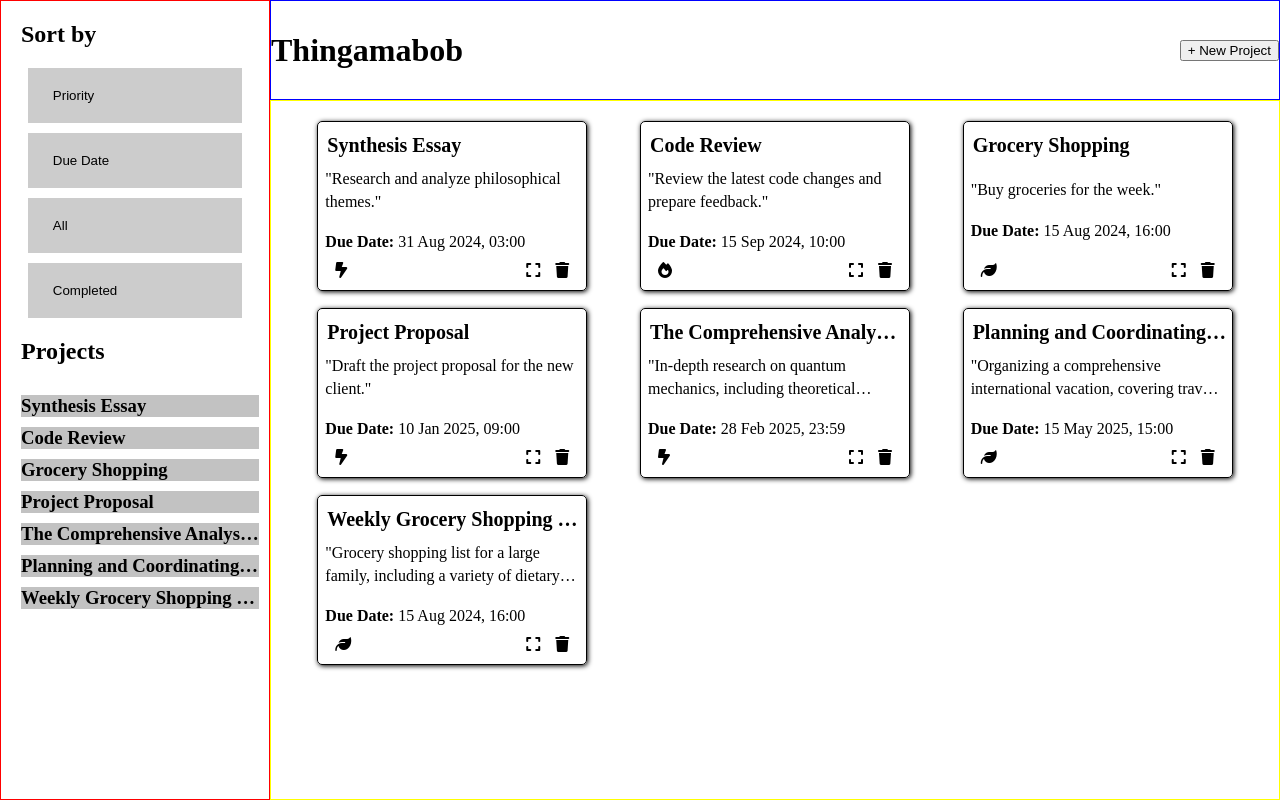
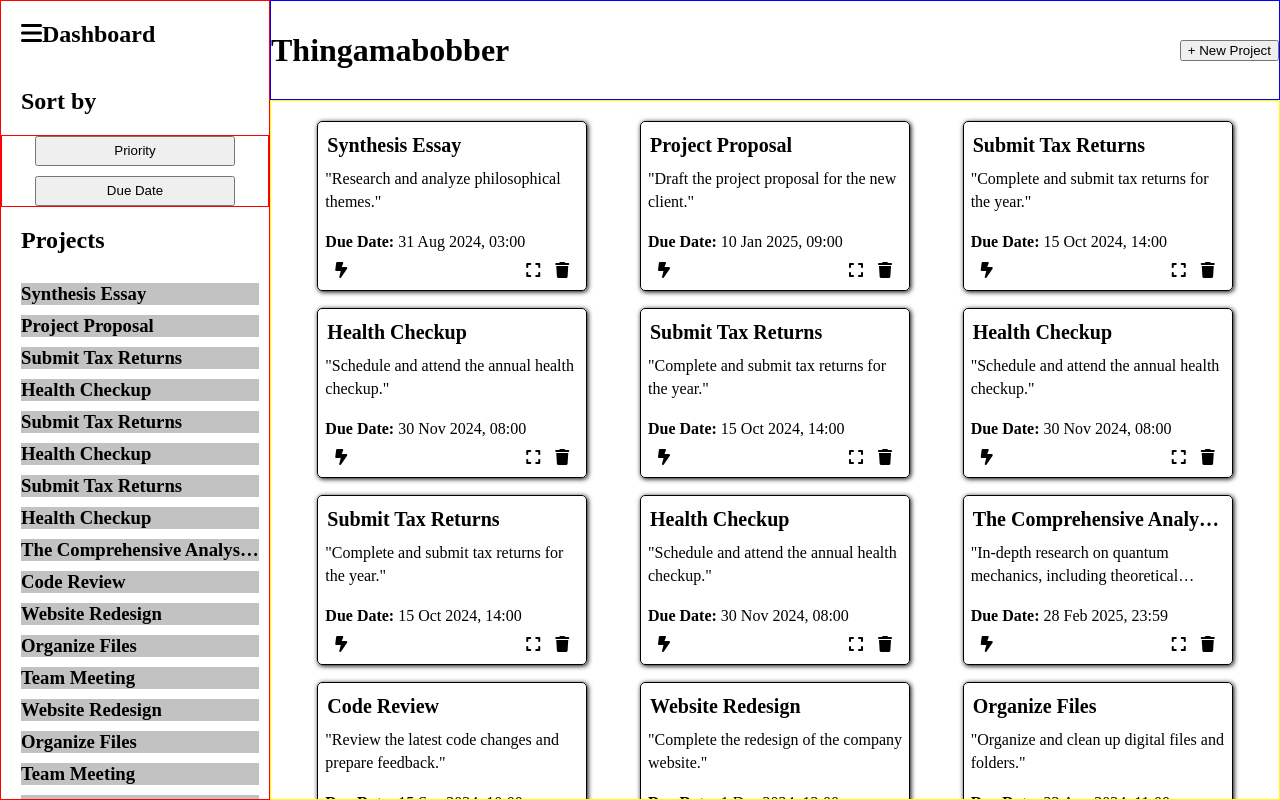
Before and after one commit to karldreta/todo-list-Thingamabob, a website built with webpack: page src/template.html in a window 1280 px wide. Both pictures are taken after a click on the button "Priority". Built offline with nearby package versions, Linux system fonts and the light colour scheme.

Commit message:
Add sorting function

```diff
--- /dev/null
+++ b/src/modules/forSorting.js
@@ -0,0 +1,46 @@
+// This is the module for sorting the Projects
+import { projectsArray } from "./projectManager";
+import addDataToContainer from "./uiUtils";
+
+const mainContent = document.querySelector('#content');
+
+
+document.querySelector('#byPriority').addEventListener('click', sortByPriority)
+
+export function sortByPriority() {
+    // Create a Mapping Order
+    const PRIORITY_ORDER = {
+        "Urgent": 1,
+        "Important": 2,
+        "Relaxed": 3
+    };
+
+    projectsArray.sort((x, y) => {
+        return PRIORITY_ORDER[x.priorityLvl] - PRIORITY_ORDER[y.priorityLvl];
+    });
+
+    updateMainContent();
+}
+
+document.querySelector('#byDueDate').addEventListener('click', sortByDueDate)
+
+export function sortByDueDate() {
+    projectsArray.sort((x, y) => {
+        let a = new Date(x.dueDate),
+        b = new Date(y.dueDate);
+      return a - b;
+    });
+
+    updateMainContent();
+}
+
+
+function updateMainContent() {
+    const navProjects = document.querySelector('#navProjects');
+    mainContent.innerHTML = '';
+    navProjects.innerHTML = '';
+
+    for (const project of projectsArray) {
+        addDataToContainer(project);
+    }
+}
--- a/src/modules/projectForm.js
+++ b/src/modules/projectForm.js
@@ -2,7 +2,7 @@
 // Included here: is the Validation, the opening/closing of the <dialog>.
 
 
-import addProject, {projectsArray} from './projectManager.js';
+import addProject from './projectManager.js';
 const projectInputDialog = document.querySelector('#projectInputDialog');
 const AllDialog = document.querySelectorAll('.modal');
 
@@ -43,30 +43,30 @@ addProject('Synthesis Essay', 'Research and analyze philosophical themes.', '202
 addProject('Code Review', 'Review the latest code changes and prepare feedback.', '2024-09-15T10:00', 'Important');
 addProject('Grocery Shopping', 'Buy groceries for the week.', '2024-08-15T16:00', 'Relaxed');
 addProject('Project Proposal', 'Draft the project proposal for the new client.', '2025-01-10T09:00', 'Urgent');
-// addProject('Website Redesign', 'Complete the redesign of the company website.', '2024-12-01T12:00', 'Important');
-// addProject('Read Book', 'Finish reading the book on modern economics.', '2024-09-01T20:00', 'Relaxed');
-// addProject('Submit Tax Returns', 'Complete and submit tax returns for the year.', '2024-10-15T14:00', 'Urgent');
-// addProject('Organize Files', 'Organize and clean up digital files and folders.', '2024-08-22T11:00', 'Important');
-// addProject('Plan Vacation', 'Plan the details for the upcoming vacation.', '2025-05-15T15:00', 'Relaxed');
-// addProject('Health Checkup', 'Schedule and attend the annual health checkup.', '2024-11-30T08:00', 'Urgent');
-// addProject('Team Meeting', 'Prepare agenda and notes for the team meeting.', '2024-08-25T09:00', 'Important');
-// addProject('Read Journal Articles', 'Read and summarize recent journal articles.', '2024-09-30T17:00', 'Relaxed');
-// addProject('Website Redesign', 'Complete the redesign of the company website.', '2024-12-01T12:00', 'Important');
-// addProject('Read Book', 'Finish reading the book on modern economics.', '2024-09-01T20:00', 'Relaxed');
-// addProject('Submit Tax Returns', 'Complete and submit tax returns for the year.', '2024-10-15T14:00', 'Urgent');
-// addProject('Organize Files', 'Organize and clean up digital files and folders.', '2024-08-22T11:00', 'Important');
-// addProject('Plan Vacation', 'Plan the details for the upcoming vacation.', '2025-05-15T15:00', 'Relaxed');
-// addProject('Health Checkup', 'Schedule and attend the annual health checkup.', '2024-11-30T08:00', 'Urgent');
-// addProject('Team Meeting', 'Prepare agenda and notes for the team meeting.', '2024-08-25T09:00', 'Important');
-// addProject('Read Journal Articles', 'Read and summarize recent journal articles.', '2024-09-30T17:00', 'Relaxed');
-// addProject('Website Redesign', 'Complete the redesign of the company website.', '2024-12-01T12:00', 'Important');
-// addProject('Read Book', 'Finish reading the book on modern economics.', '2024-09-01T20:00', 'Relaxed');
-// addProject('Submit Tax Returns', 'Complete and submit tax returns for the year.', '2024-10-15T14:00', 'Urgent');
-// addProject('Organize Files', 'Organize and clean up digital files and folders.', '2024-08-22T11:00', 'Important');
-// addProject('Plan Vacation', 'Plan the details for the upcoming vacation.', '2025-05-15T15:00', 'Relaxed');
-// addProject('Health Checkup', 'Schedule and attend the annual health checkup.', '2024-11-30T08:00', 'Urgent');
-// addProject('Team Meeting', 'Prepare agenda and notes for the team meeting.', '2024-08-25T09:00', 'Important');
-// addProject('Read Journal Articles', 'Read and summarize recent journal articles.', '2024-09-30T17:00', 'Relaxed');
+addProject('Website Redesign', 'Complete the redesign of the company website.', '2024-12-01T12:00', 'Important');
+addProject('Read Book', 'Finish reading the book on modern economics.', '2024-09-01T20:00', 'Relaxed');
+addProject('Submit Tax Returns', 'Complete and submit tax returns for the year.', '2024-10-15T14:00', 'Urgent');
+addProject('Organize Files', 'Organize and clean up digital files and folders.', '2024-08-22T11:00', 'Important');
+addProject('Plan Vacation', 'Plan the details for the upcoming vacation.', '2025-05-15T15:00', 'Relaxed');
+addProject('Health Checkup', 'Schedule and attend the annual health checkup.', '2024-11-30T08:00', 'Urgent');
+addProject('Team Meeting', 'Prepare agenda and notes for the team meeting.', '2024-08-25T09:00', 'Important');
+addProject('Read Journal Articles', 'Read and summarize recent journal articles.', '2024-09-30T17:00', 'Relaxed');
+addProject('Website Redesign', 'Complete the redesign of the company website.', '2024-12-01T12:00', 'Important');
+addProject('Read Book', 'Finish reading the book on modern economics.', '2024-09-01T20:00', 'Relaxed');
+addProject('Submit Tax Returns', 'Complete and submit tax returns for the year.', '2024-10-15T14:00', 'Urgent');
+addProject('Organize Files', 'Organize and clean up digital files and folders.', '2024-08-22T11:00', 'Important');
+addProject('Plan Vacation', 'Plan the details for the upcoming vacation.', '2025-05-15T15:00', 'Relaxed');
+addProject('Health Checkup', 'Schedule and attend the annual health checkup.', '2024-11-30T08:00', 'Urgent');
+addProject('Team Meeting', 'Prepare agenda and notes for the team meeting.', '2024-08-25T09:00', 'Important');
+addProject('Read Journal Articles', 'Read and summarize recent journal articles.', '2024-09-30T17:00', 'Relaxed');
+addProject('Website Redesign', 'Complete the redesign of the company website.', '2024-12-01T12:00', 'Important');
+addProject('Read Book', 'Finish reading the book on modern economics.', '2024-09-01T20:00', 'Relaxed');
+addProject('Submit Tax Returns', 'Complete and submit tax returns for the year.', '2024-10-15T14:00', 'Urgent');
+addProject('Organize Files', 'Organize and clean up digital files and folders.', '2024-08-22T11:00', 'Important');
+addProject('Plan Vacation', 'Plan the details for the upcoming vacation.', '2025-05-15T15:00', 'Relaxed');
+addProject('Health Checkup', 'Schedule and attend the annual health checkup.', '2024-11-30T08:00', 'Urgent');
+addProject('Team Meeting', 'Prepare agenda and notes for the team meeting.', '2024-08-25T09:00', 'Important');
+addProject('Read Journal Articles', 'Read and summarize recent journal articles.', '2024-09-30T17:00', 'Relaxed');
 addProject(
   'The Comprehensive Analysis of Quantum Mechanics and Its Implications on Modern Physics',
   'In-depth research on quantum mechanics, including theoretical underpinnings, practical applications, and future implications for modern physics and technology advancements.',
--- a/src/modules/projectManager.js
+++ b/src/modules/projectManager.js
@@ -1,6 +1,6 @@
 import addDataToContainer from "./uiUtils";
 import { deleteCard, expandContent} from './expandedCardFuncs.js';
-import { format, parseISO, addDays } from 'date-fns';
+import { format, parseISO} from 'date-fns';
 
 export const projectsArray = [];
 
--- a/src/script.js
+++ b/src/script.js
@@ -1,5 +1,6 @@
 import './style.css';
 import addNewProject from './modules/projectForm.js';
+import { sortByPriority, sortByDueDate } from './modules/forSorting.js';
 
 document.addEventListener('DOMContentLoaded', () => {
     document.querySelector('#newProjectBtn').addEventListener('click', addNewProject);
--- a/src/style.css
+++ b/src/style.css
@@ -34,52 +34,20 @@ body {
     margin-left: 20px;
 }
 
-/* Below: Drop Down buttons */
+/* Below: Sort Buttons */
 
 .sortBtnContainer {
-    /* border: 2px solid red; */
+    border: 1px solid red;
     display: flex;
     flex-direction: column;
+    justify-content: center;
+    align-items: center;
     gap: 10px;
-    align-items: center;
-    justify-content: center;
 }
 
-.dropdown{
-    display: block;
-    width: 80%;
-}
-.dropdown button{
-    background-color: hsl(0, 0%, 80%);
-    color: black;
-    padding: 20px 25px;
-    border: none;
-    cursor: pointer;
-    width: 100%;
-    text-align: left;
-}
-.dropdown a{
-    display: block;
-    color: black;
-    text-decoration: none;
-    padding: 10px 15px;
-    width: 100%;
-}
-.dropdown .dropdown-content{
-    display: none;
-    position: absolute;
-    background-color: hsl(0, 0%, 95%);
-    min-width: 215px;
-    box-shadow: 2px 2px 5px hsla(0, 0%, 0%, 0.8);
-}
-.dropdown:hover .dropdown-content{
-    display: block;
-}
-.dropdown:hover button{
-    background-color: hsl(0, 0%, 70%);
-}
-.dropdown a:hover{
-    background-color: hsl(0, 0%, 90%);
+.sortBtnContainer > button.sort {
+    width: 200px;
+    height: 30px;
 }
 
 /* Below: Form Dialog ----------------------------> */
--- a/src/template.html
+++ b/src/template.html
@@ -4,46 +4,22 @@
     <meta charset="UTF-8">
     <meta name="viewport" content="width=device-width, initial-scale=1.0">
     <link rel="stylesheet" href="https://cdnjs.cloudflare.com/ajax/libs/font-awesome/6.6.0/css/all.min.css" referrerpolicy="no-referrer" />
-    <title>Thingamabob</title>
+    <title>Thingamabobber</title>
 </head>
 <body>
     <header id="header">
-        <h1 class="title">Thingamabob</h1>
+        <h1 class="title">Thingamabobber</h1>
         <nav class="headerNav">
             <button id="newProjectBtn">+ New Project</button>
         </nav>
     </header>
     <nav id="sideBar">
+        <h2 class="dashboard"><i class="fa-solid fa-bars"></i>Dashboard</h2>
         <nav id="navFilter">
             <h2>Sort by</h2>
             <div class="sortBtnContainer">
-                <div class="dropdown">
-                    <button>Priority</button>
-                    <div class="dropdown-content">
-                        <a href="#">Urgent</a>
-                        <a href="#">Important</a>
-                        <a href="#">Relaxed</a>
-                    </div>
-                </div>
-                <div class="dropdown">
-                    <button>Due Date</button>
-                    <div class="dropdown-content">
-                        <a href="#">Today</a>
-                        <a href="#">This Week</a>
-                        <a href="#">This Month</a>
-                    </div>
-                </div>
-                <div class="dropdown">
-                    <button>All</button>
-                    <div class="dropdown-content">
-                        <a href="#">Priority</a>
-                        <a href="#">Due Date</a>
-                        <a href="#">Both</a>
-                    </div>
-                </div>
-                <div class="dropdown">
-                    <button>Completed</button>
-                </div>
+                <button class="sort" id="byPriority">Priority</button>
+                <button class="sort" id="byDueDate">Due Date</button>
             </div>
         </nav>
         <h2>Projects</h2>
```
